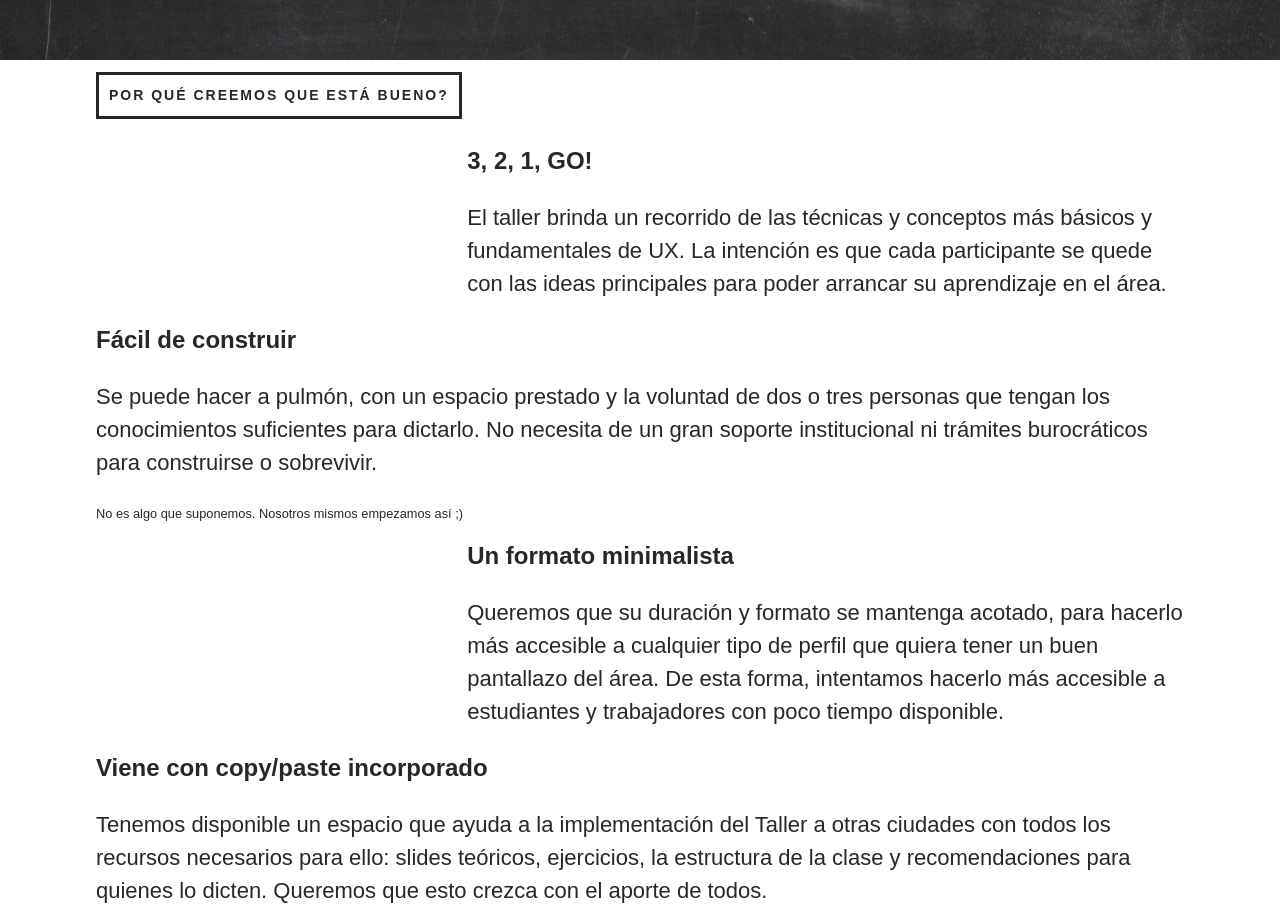
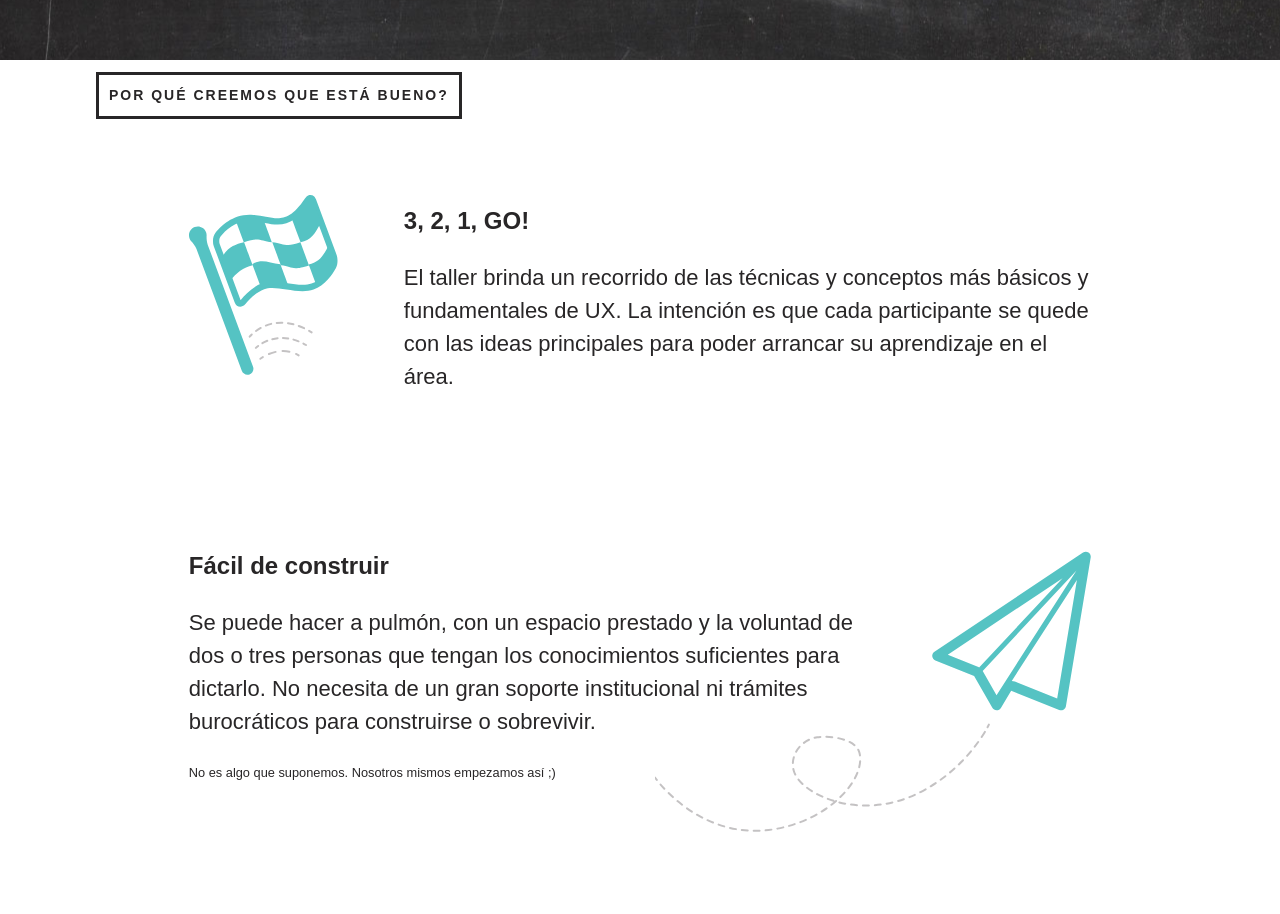
Before and after one commit to tallerux/tallerux-landing, a website: page index.html in a window 1280 px wide. Shown: the part 256-1170 px from the top of the page. Drawn offline with nearby package versions, Linux system fonts and the light colour scheme.

Commit message:
properties layout and icons

```diff
--- a/index.html
+++ b/index.html
@@ -37,25 +37,25 @@
 
     <section class="properties">
       <h2>Por qué creemos que está bueno?</h2>
-      <div class="reason">
+      <div class="reason reason-start">
         <h3>3, 2, 1, GO!</h3>
         <p>El taller brinda un recorrido de las técnicas y conceptos más básicos y fundamentales de UX. La intención es que cada participante se quede con las ideas principales para poder arrancar su aprendizaje en el área.</p>
       </div>
-      <div class="reason">
+      <div class="reason reason-fly">
         <h3>Fácil de construir</h3>
         <p>Se puede hacer a pulmón, con un espacio prestado y la voluntad de dos o tres personas que tengan los conocimientos suficientes para dictarlo. No necesita de un gran soporte institucional ni trámites burocráticos para construirse o sobrevivir.</p>
         <small>No es algo que suponemos. Nosotros mismos empezamos así ;)</small>
       </div>
-      <div class="reason">
+      <div class="reason reason-minimal">
         <h3>Un formato minimalista</h3>
         <p>Queremos que su duración y formato se mantenga acotado, para hacerlo más accesible a cualquier tipo de perfil que quiera tener un buen pantallazo del área. De esta forma, intentamos hacerlo más accesible a estudiantes y trabajadores con poco tiempo disponible.</p>
       </div>
-      <div class="reason">
+      <div class="reason reason-cc">
         <h3>Viene con copy/paste incorporado</h3>
         <p>Tenemos disponible un espacio que ayuda a la implementación del Taller a otras ciudades con todos los recursos necesarios para ello: slides teóricos, ejercicios, la estructura de la clase y recomendaciones para quienes lo dicten. Queremos que esto crezca con el aporte de todos.</p>
         <small>Este proyecto está bajo una Licencia Creative Commons Atribución-CompartirIgual 4.0 Internacional. Un proyecto con licencia Creative Commons.</small>
       </div>
-      <div class="reason">
+      <div class="reason reason-community">
         <small>Por qué no hacer un curso online?</small>
         <h3>Buscamos formar comunidades locales de UX</h3>
         <p>Queremos que el taller sea una excusa para poner en contacto a emprendedores, desarrolladores, diseñadores y otros perfiles en cada ciudad. Pensamos que sería genial que cada comunidad encuentre aplicaciones locales de las técnicas de UX. Creemos que la descentralización y regionalización enriquecen los contenidos  y los pone al alcance para adaptarlos y reflexionar.</p>
--- a/scss/main.scss
+++ b/scss/main.scss
@@ -77,12 +77,19 @@ strong {
 		@extend .main-title;
 	}
 
+	.reason {
+		position: relative;
+		padding: 60px 0;
+		@include shift(1);
+		@include span-columns(10);
+	}
+
 	.reason:nth-child(even) {
-		@include shift(4);
+		padding-left: 215px;
 	}
 
 	.reason:nth-child(odd) {
-		/* @include span-columns(8); */
+		padding-right: 215px;
 	}
 
 	h3 {
@@ -91,6 +98,44 @@ strong {
 
 	p {
 		@extend .chunk-copy
+	}
+
+	.reason:before {
+		position: absolute;
+		content:'';
+		background: url(../img/taller-icon-sprite.svg) top left;
+	}
+
+	@mixin sprite-position($pos-left, $pos-top, $width, $height, $top){
+		background-position: $pos-left $pos-top;
+		width: $width;
+		height: $height;
+		top: $top;
+	}
+
+	.reason-start:before {
+		@include sprite-position(0,0,152px,183px,65px);
+		left: 0;
+	}
+
+	.reason-fly:before {
+		@include sprite-position(0,-420px,436px,285px,75px);
+		right: 0;
+	}
+
+	.reason-minimal:before {
+		@include sprite-position(0,-218px,165px,158px,90px);
+		left: 0;
+	}
+
+	.reason-cc:before {
+		@include sprite-position(-173px,0,247px,249px,80px);
+		right: 0;
+	}
+
+	.reason-community:before {
+		@include sprite-position(-206px,-273px,191px,147px,120px);
+		left: 0;
 	}
 
 }
```
Also changed, not shown: css/main.css, img/taller-icon-sprite.svg (added).
